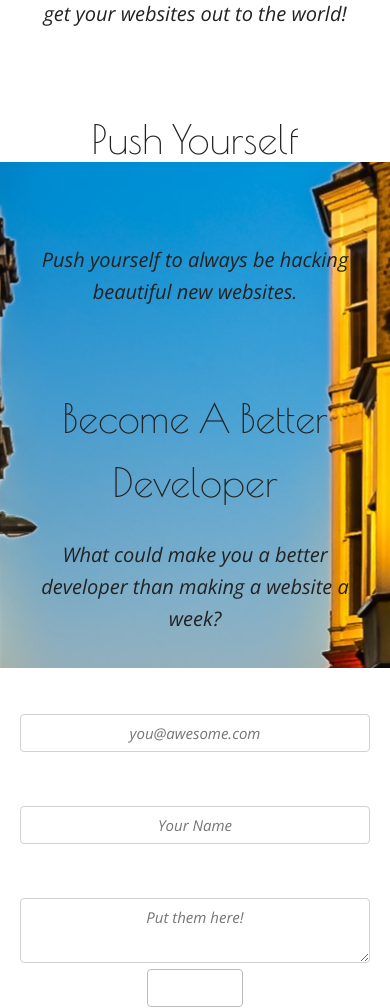
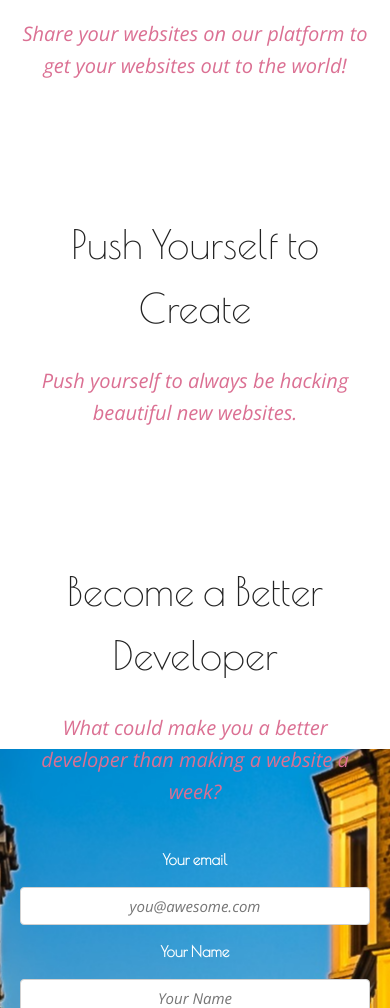
Before and after one commit to jordanjones98/siteaweek, a plain HTML site: page index.html in a window 390 px wide. Shown: the part 851-1859 px from the top of the page. Drawn offline with nearby package versions, Linux system fonts and the light colour scheme.

Commit message:
Responsive!

```diff
--- a/index.html
+++ b/index.html
@@ -36,11 +36,11 @@
               <p class="value-description">Share your websites on our platform to get your websites out to the world!</p>
             </div>
             <div class="one-third column value">
-              <p class="value">Push Yourself</p><br><br>
+              <p class="value">Push Yourself to Create</p>
               <p class="value-description">Push yourself to always be hacking beautiful new websites.</p>
             </div>
             <div class="one-third column value">
-              <p class="value">Become A Better Developer</p>
+              <p class="value">Become a Better Developer</p>
               <p class="value-description">What could make you a better developer than making a website a week?</p>
             </div>
           </div>
--- a/sass/main.sass
+++ b/sass/main.sass
@@ -2,6 +2,8 @@
 @import url(https://fonts.googleapis.com/css?family=Open+Sans:300italic)
 $poiret: Poiret One
 $opensans: Open Sans, sans-serif
+$color1: palevioletred
+
 html, body
   height: 100%
 p
@@ -12,7 +14,7 @@ h1
   text-align: center
 p.value
   font-size: 40px
-  padding-top: 15%
+  padding-top: 30%
   font-family: $poiret
 p.title
   font-size: 50px
@@ -26,13 +28,14 @@ p.subtitle
   background-image: url(img/section1.jpg)
   background-position: top
   background-attachment: fixed
+
 #background
   height: 100%
   width: 100%
   background-color: rgba(150,150,150,0.2)
 .section2
   background-color: white
-  height: 40%
+  height: 455px
 .section3
   background-image: url(img/section3.jpeg)
   background-position: bottom
@@ -40,8 +43,10 @@ p.subtitle
   color: white
 p.value-description
   font-family: $opensans
+  color: $color1
 .joinnow
   font-family: $opensans
+  color: $color1
 .join
   height: 60%
 label
@@ -62,6 +67,15 @@ label
   font-family: $opensans
 input[type="text email"]
   background-color: rgba(184, 184, 184, 0.52)
+
+// MEDIA QUERIES
+@media (max-width: 550px)
+  .section2
+    height: 925px
+
+
+
+// HOVER BOUNCE
 .hvr-bounce-to-bottom
   display: inline-block
   vertical-align: middle
@@ -84,7 +98,7 @@ input[type="text email"]
   left: 0
   right: 0
   bottom: 0
-  background: palevioletred
+  background: $color1
   -webkit-transform: scaleY(0)
   transform: scaleY(0)
   -webkit-transform-origin: 50% 0
```
Also changed, not shown: css/main.css, 1 other file.
